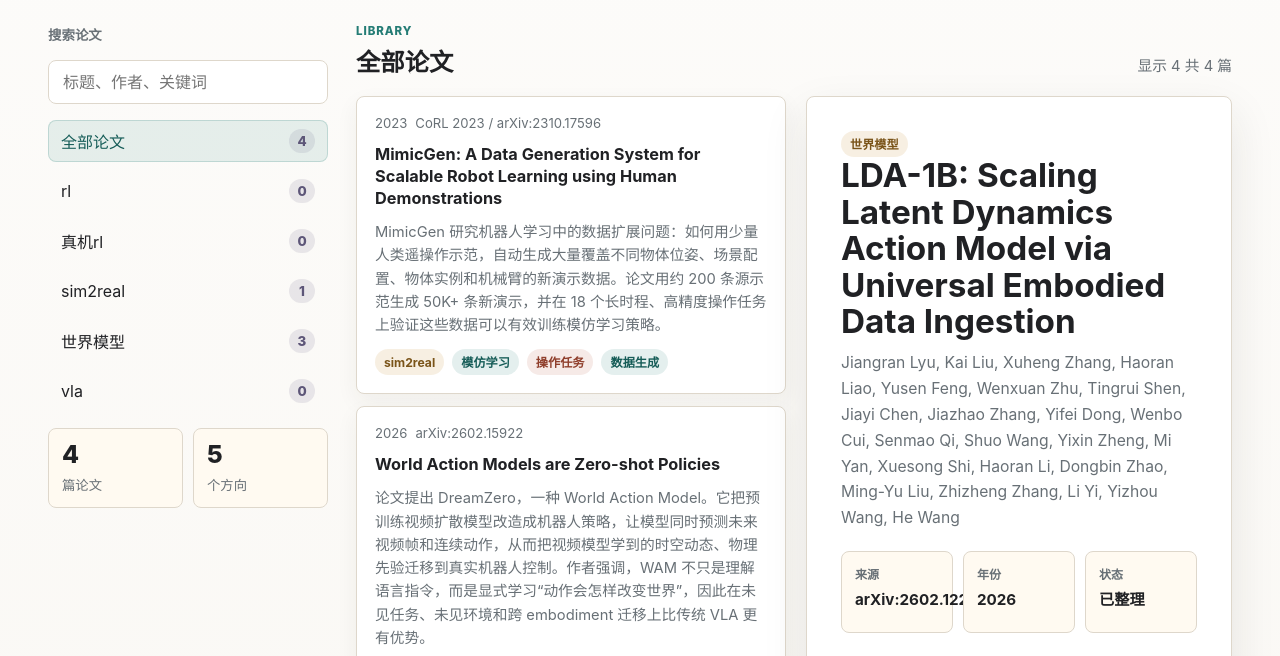
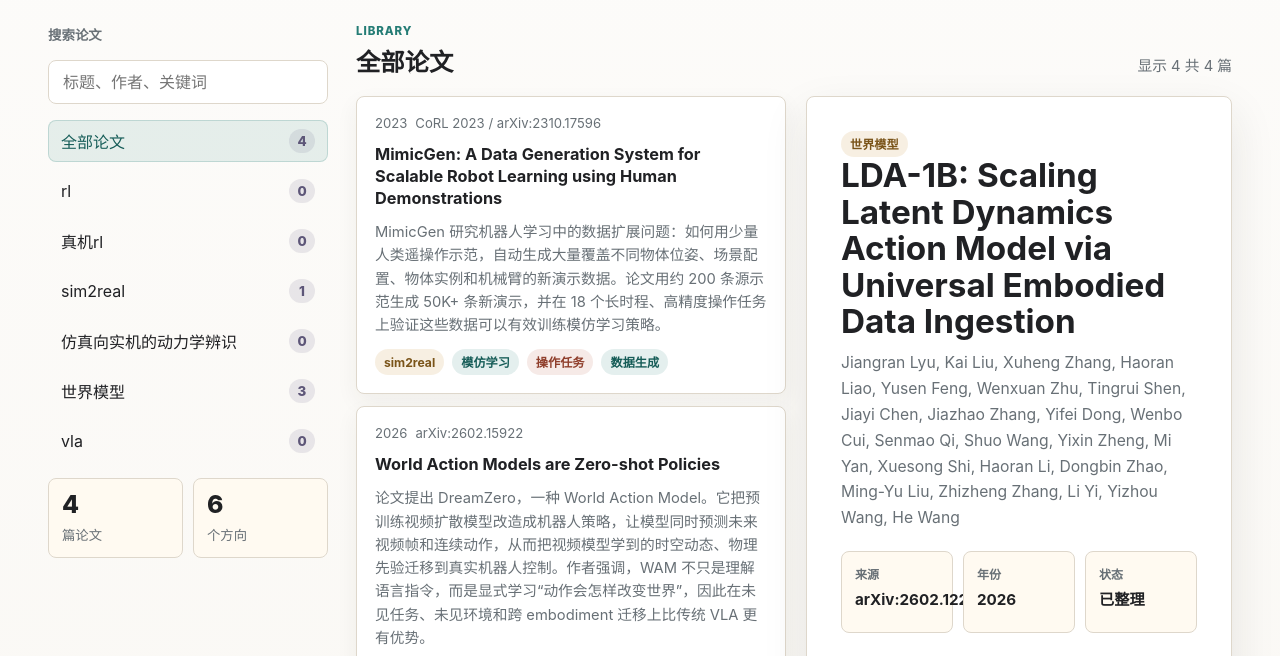
Before and after one commit to KeZhang19/paper, a plain HTML site: page index.html in a window 1280 px wide. Shown: the part 92-748 px from the top of the page. Drawn offline with Linux system fonts and the light colour scheme.

Commit message:
Add sim-to-real dynamics category

```diff
--- a/app.js
+++ b/app.js
@@ -51,6 +51,7 @@ const categories = [
   { id: "rl", label: { zh: "rl", en: "RL" } },
   { id: "real-robot-rl", label: { zh: "真机rl", en: "Real-robot RL" } },
   { id: "sim2real", label: { zh: "sim2real", en: "sim2real" } },
+  { id: "sim2real-dynamics-id", label: { zh: "仿真向实机的动力学辨识", en: "Sim-to-real Dynamics Identification" } },
   { id: "world-model", label: { zh: "世界模型", en: "World Model" } },
   { id: "vla", label: { zh: "vla", en: "VLA" } },
 ];
--- a/index.html
+++ b/index.html
@@ -58,6 +58,6 @@
       </section>
     </main>
 
-    <script src="app.js?v=20260430-3"></script>
+    <script src="app.js?v=20260430-4"></script>
   </body>
 </html>
```
Also changed, not shown: 1 other file.
